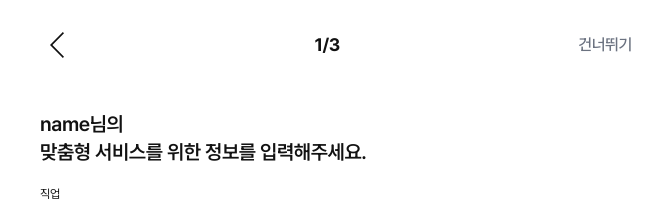
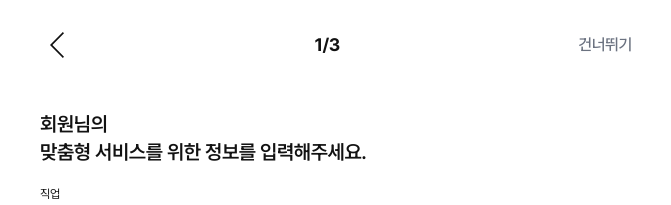
Before and after one commit to Pillchat/Pillchat_Front, a Next.js app: page /onboarding/1 in a window 1280 px wide. Shown: the top 205 px of the page, without its empty margins (304-975 px from the left). Built offline with nearby package versions, Linux system fonts and the light colour scheme; no server answers.

Commit message:
fix: 온보딩 페이지에 username을 prop으로 전달

```diff
--- a/app/(auth)/onboarding/[role]/page.tsx
+++ b/app/(auth)/onboarding/[role]/page.tsx
@@ -8,6 +8,7 @@ import {
   SelectSubject,
 } from "@/components/organisms";
 import { currentStepAtom } from "@/lib/atoms";
+import { getCurrentUserInfo } from "@/lib/functions";
 import { useAtom } from "jotai";
 import { useParams, useRouter } from "next/navigation";
 import { FC } from "react";
@@ -18,26 +19,28 @@ const OnboardingForRolePage: FC = () => {
   const router = useRouter();
   const { role } = useParams();
   const [currentStep] = useAtom(currentStepAtom);
+  const userInfo = getCurrentUserInfo();
+  const username = userInfo?.username || "회원";
 
   const renderContent = (role) => {
     switch (currentStep) {
       case 1:
         return role === "professional" ? (
-          <SelectSubject role={role} />
+          <SelectSubject role={role} username={username} />
         ) : (
-          <SelectPersonalInfo role={role} />
+          <SelectPersonalInfo role={role} username={username} />
         );
       case 2:
         return role === "professional" ? (
-          <SelectPersonalInfo role={role} />
+          <SelectPersonalInfo role={role} username={username} />
         ) : (
-          <SelectSubject role={role} />
+          <SelectSubject role={role} username={username} />
         );
       case 3:
         return role === "professional" ? (
           <SelectAnswerFrequency />
         ) : (
-          <SelectSubject role={role} />
+          <SelectSubject role={role} username={username} />
         );
       case 4:
         return <OnboardingComplete role={role} />;
--- a/components/organisms/onboarding/SelectPersonalInfo.tsx
+++ b/components/organisms/onboarding/SelectPersonalInfo.tsx
@@ -11,7 +11,13 @@ import {
 import { filter, includes } from "lodash";
 import { useState } from "react";
 
-export const SelectPersonalInfo = ({ role }: { role: string }) => {
+export const SelectPersonalInfo = ({
+  role,
+  username,
+}: {
+  role: string;
+  username: string;
+}) => {
   const [selectedRegistrationStatus, setSelectedRegistrationStatus] = useState<
     string[]
   >([]);
@@ -49,7 +55,7 @@ export const SelectPersonalInfo = ({ role }: { role: string }) => {
   return (
     <>
       <p className="my-5 text-xl font-semibold">
-        {"name"}님의
+        {username}님의
         <br />
         맞춤형 서비스를 위한 정보를 입력해주세요.
       </p>
--- a/components/organisms/onboarding/SelectSubject.tsx
+++ b/components/organisms/onboarding/SelectSubject.tsx
@@ -6,7 +6,7 @@ import { currentStepAtom, selectedSubjectsAtom } from "@/lib/atoms";
 import { useAtom } from "jotai";
 import { filter, includes } from "lodash";
 
-export const SelectSubject = ({ role }) => {
+export const SelectSubject = ({ role, username }) => {
   const [selectedSubjects, setSelectedSubjects] = useAtom(selectedSubjectsAtom);
   const [currentStep] = useAtom(currentStepAtom);
 
@@ -24,7 +24,7 @@ export const SelectSubject = ({ role }) => {
   return (
     <>
       <p className="my-5 text-xl font-semibold">
-        {"name"}님이
+        {username}님이
         <br />
         <span className="text-primary">
           {role === "professional"
```
